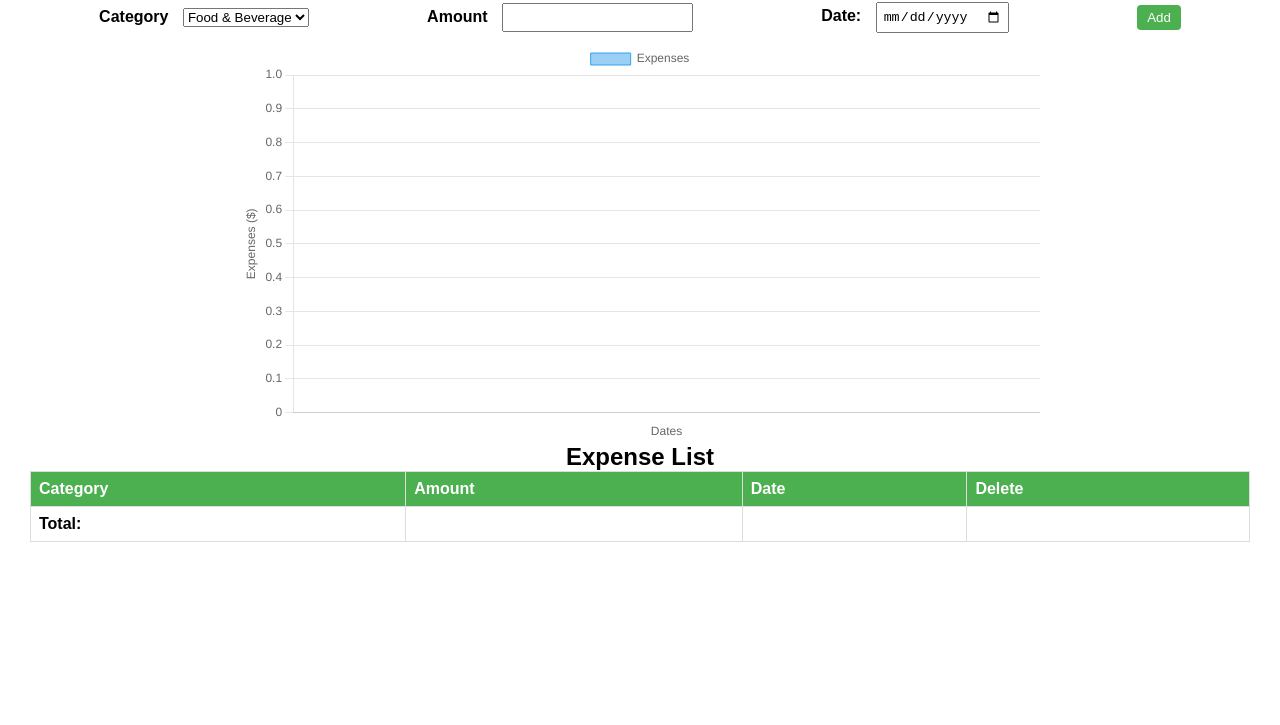
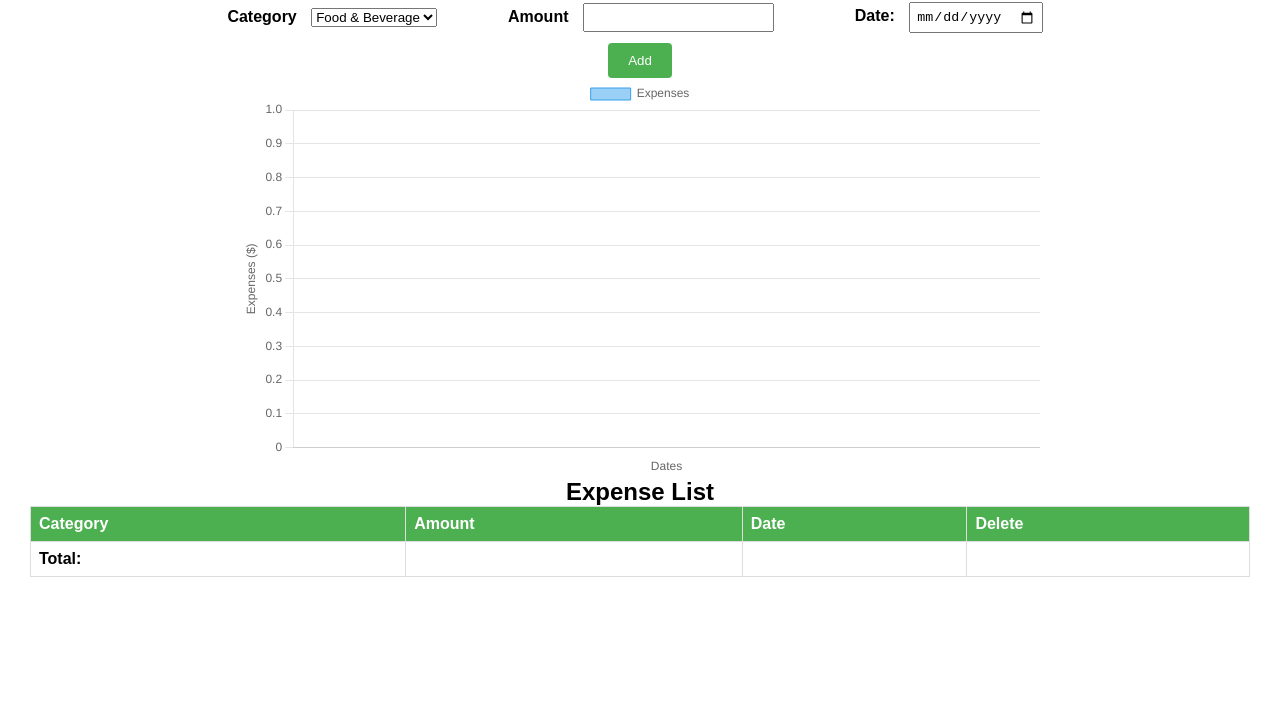
Before and after one commit to Daynel-Kem/expense-app-page, a plain HTML site: page index.html in a window 1280 px wide. Shown: the part 75-800 px from the top of the page. Drawn offline with nearby package versions, Linux system fonts and the light colour scheme.

Commit message:
why are u being so dumb

```diff
--- a/index.html
+++ b/index.html
@@ -8,8 +8,9 @@
 </head>
 <body>
     <h1 class="header">Expense Tracker</h1>
+    <div class="top">
         <div class="input-section">
-        <div>
+            <div class="category">
                 <label for="category-select">Category</label>
                 <select id="category-select">
                     <option value="Food & Beverage">Food & Beverage</option>
@@ -18,17 +19,18 @@
                     <option value="Commodities">Commodities</option>
                 </select>
             </div>
-        <div>
+            <div class="amount">
                 <label for="amount-input">Amount</label>
                 <input type="number" id="amount-input">
             </div>
-        <div>
+            <div clas="date">
                 <label for="date-input">Date: </label>
                 <input type="date" name="date-input" id="date-input">
             </div>
-
+        </div>
         <button id="add-btn">Add</button>
     </div>
+
     <div class="chart-wrapper">
         <div class="chart">
             <canvas id="chart"></canvas>
--- a/style.css
+++ b/style.css
@@ -12,12 +12,20 @@ h1, h2 {
   text-align: center;
 }
 
+.top {
+ position: flex;
+ flex-direction: row;
+ align-items: center;
+ justify-items: center;
+}
+
 .input-section {
   display: flex;
   flex-direction: row;
   justify-content: space-around;
   align-items: center;
   padding: 10px;
+  width: 70vw;
 }
 
 .input-section label {
@@ -30,8 +38,8 @@ h1, h2 {
   margin-right: 10px;
 }
 
-.input-section button {
-  padding: 5px 10px;
+button {
+  padding: 10px 20px;
   background-color: #4CAF50;
   color: white;
   border: none;
```
Also changed, not shown: script.js (line endings or trailing spaces). Lines whose indentation alone changed are shown as unchanged.
